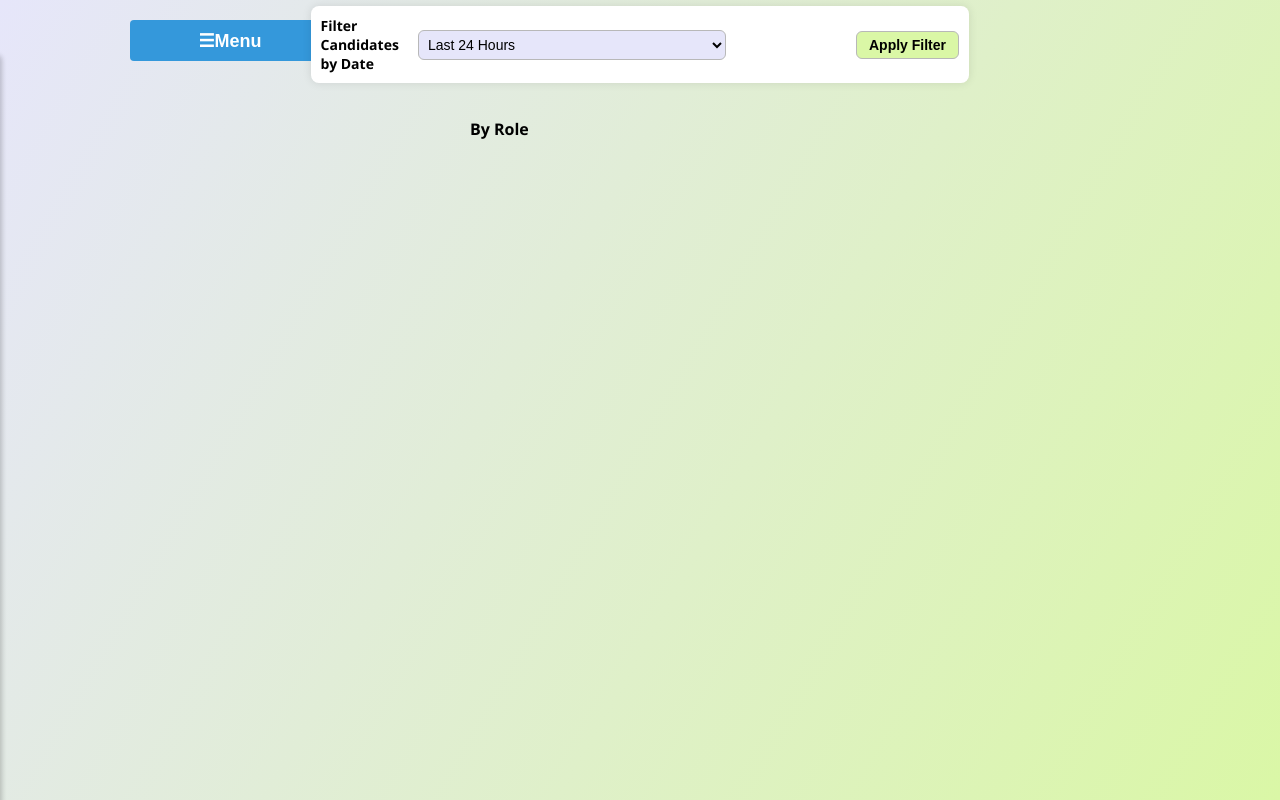
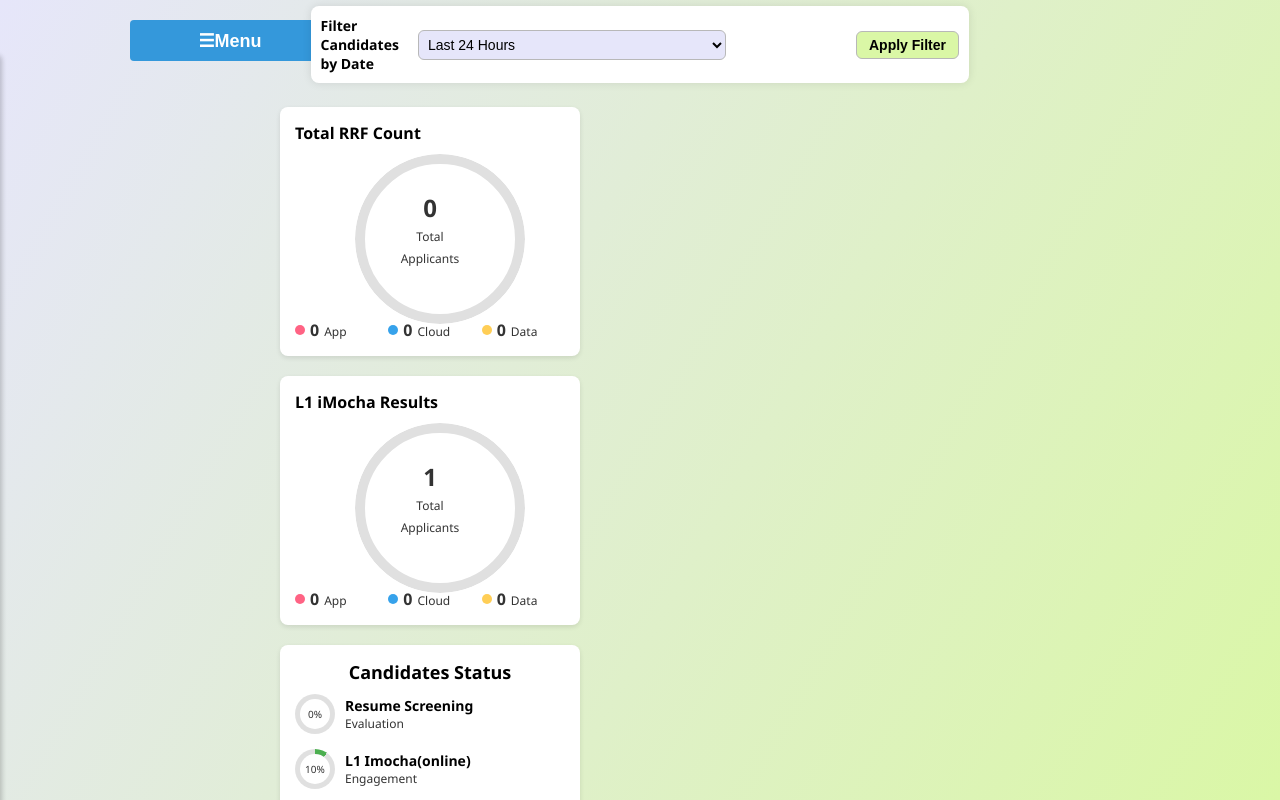
Before and after one commit to HalikaAluru-VM/TAG-NEW, a React (Create React App) app in the folder src/frontend/: page /dashboard in a window 1280 px wide. Built offline with nearby package versions, Linux system fonts and the light colour scheme.

Commit message:
dashboard.js fixes

```diff
--- a/src/frontend/src/components/Dashboard/Dashboard.js
+++ b/src/frontend/src/components/Dashboard/Dashboard.js
@@ -271,6 +271,238 @@ const PopupModal = ({ isVisible, title, tableId, onClose, children, showFilters,
   );
 };
 
+// RightPanel Component
+const RightPanel = () => {
+  const [rrfCount, setRrfCount] = useState(0);
+  const [imochaResults, setImochaResults] = useState({
+    total: 1,
+    app: 0,
+    cloud: 0,
+    data: 0
+  });
+  const [candidateStatus, setCandidateStatus] = useState([
+    { name: "Resume Screening", progress: 0, type: "Evaluation" },
+    { name: "L1 Imocha(online)", progress: 10, type: "Engagement" },
+    { name: "L2 Interview", progress: 30, type: "Relationship" },
+    { name: "Fitment Round", progress: 0, type: "Selection" }
+  ]);
+
+  return (
+    <div style={{
+      display: "flex",
+      flexDirection: "column",
+      gap: "20px",
+      padding: "10px",
+      width: "300px"
+    }}>
+      {/* Total RRF Count */}
+      <div style={{
+        backgroundColor: "white",
+        borderRadius: "8px",
+        padding: "15px",
+        cursor: "pointer",
+        boxShadow: "0 2px 5px rgba(0,0,0,0.1)"
+      }}>
+        <div style={{ color: "black", marginBottom: "10px", fontWeight: "bold" }}>Total RRF Count</div>
+        <div style={{
+          position: "relative",
+          width: "150px",
+          height: "150px",
+          margin: "0 auto"
+        }}>
+          <div style={{
+            position: "absolute",
+            width: "100%",
+            height: "100%",
+            borderRadius: "50%",
+            border: "10px solid #e0e0e0",
+            clipPath: "circle(50% at 50% 50%)"
+          }}></div>
+          <div style={{
+            position: "absolute",
+            top: "50%",
+            left: "50%",
+            transform: "translate(-50%, -50%)",
+            textAlign: "center"
+          }}>
+            <p style={{ fontSize: "24px", fontWeight: "bold", margin: 0 }}>{rrfCount}</p>
+            <span style={{ fontSize: "12px" }}>Total Applicants</span>
+          </div>
+        </div>
+        <div style={{
+          display: "grid",
+          gridTemplateColumns: "repeat(3, 1fr)",
+          gap: "10px",
+          marginTop: "15px"
+        }}>
+          <div style={{ display: "flex", alignItems: "center", gap: "5px" }}>
+            <div style={{
+              width: "10px",
+              height: "10px",
+              borderRadius: "50%",
+              backgroundColor: "#FF6384"
+            }}></div>
+            <div>
+              <span style={{ fontWeight: "bold" }}>0</span>
+              <span style={{ fontSize: "12px", marginLeft: "5px" }}>App</span>
+            </div>
+          </div>
+          <div style={{ display: "flex", alignItems: "center", gap: "5px" }}>
+            <div style={{
+              width: "10px",
+              height: "10px",
+              borderRadius: "50%",
+              backgroundColor: "#36A2EB"
+            }}></div>
+            <div>
+              <span style={{ fontWeight: "bold" }}>0</span>
+              <span style={{ fontSize: "12px", marginLeft: "5px" }}>Cloud</span>
+            </div>
+          </div>
+          <div style={{ display: "flex", alignItems: "center", gap: "5px" }}>
+            <div style={{
+              width: "10px",
+              height: "10px",
+              borderRadius: "50%",
+              backgroundColor: "#FFCE56"
+            }}></div>
+            <div>
+              <span style={{ fontWeight: "bold" }}>0</span>
+              <span style={{ fontSize: "12px", marginLeft: "5px" }}>Data</span>
+            </div>
+          </div>
+        </div>
+      </div>
+
+      {/* L1 iMocha Results */}
+      <div style={{
+        backgroundColor: "white",
+        borderRadius: "8px",
+        padding: "15px",
+        cursor: "pointer",
+        boxShadow: "0 2px 5px rgba(0,0,0,0.1)"
+      }}>
+        <div style={{ color: "black", marginBottom: "10px", fontWeight: "bold" }}>L1 iMocha Results</div>
+        <div style={{
+          position: "relative",
+          width: "150px",
+          height: "150px",
+          margin: "0 auto"
+        }}>
+          <div style={{
+            position: "absolute",
+            width: "100%",
+            height: "100%",
+            borderRadius: "50%",
+            border: "10px solid #e0e0e0",
+            clipPath: "circle(50% at 50% 50%)"
+          }}></div>
+          <div style={{
+            position: "absolute",
+            top: "50%",
+            left: "50%",
+            transform: "translate(-50%, -50%)",
+            textAlign: "center"
+          }}>
+            <p style={{ fontSize: "24px", fontWeight: "bold", margin: 0 }}>{imochaResults.total}</p>
+            <span style={{ fontSize: "12px" }}>Total Applicants</span>
+          </div>
+        </div>
+        <div style={{
+          display: "grid",
+          gridTemplateColumns: "repeat(3, 1fr)",
+          gap: "10px",
+          marginTop: "15px"
+        }}>
+          <div style={{ display: "flex", alignItems: "center", gap: "5px" }}>
+            <div style={{
+              width: "10px",
+              height: "10px",
+              borderRadius: "50%",
+              backgroundColor: "#FF6384"
+            }}></div>
+            <div>
+              <span style={{ fontWeight: "bold" }}>{imochaResults.app}</span>
+              <span style={{ fontSize: "12px", marginLeft: "5px" }}>App</span>
+            </div>
+          </div>
+          <div style={{ display: "flex", alignItems: "center", gap: "5px" }}>
+            <div style={{
+              width: "10px",
+              height: "10px",
+              borderRadius: "50%",
+              backgroundColor: "#36A2EB"
+            }}></div>
+            <div>
+              <span style={{ fontWeight: "bold" }}>{imochaResults.cloud}</span>
+              <span style={{ fontSize: "12px", marginLeft: "5px" }}>Cloud</span>
+            </div>
+          </div>
+          <div style={{ display: "flex", alignItems: "center", gap: "5px" }}>
+            <div style={{
+              width: "10px",
+              height: "10px",
+              borderRadius: "50%",
+              backgroundColor: "#FFCE56"
+            }}></div>
+            <div>
+              <span style={{ fontWeight: "bold" }}>{imochaResults.data}</span>
+              <span style={{ fontSize: "12px", marginLeft: "5px" }}>Data</span>
+            </div>
+          </div>
+        </div>
+      </div>
+
+      {/* Candidates Status */}
+      <div style={{
+        backgroundColor: "white",
+        borderRadius: "8px",
+        padding: "15px",
+        boxShadow: "0 2px 5px rgba(0,0,0,0.1)"
+      }}>
+        <header style={{ textAlign: "center", width: "100%", marginBottom: "10px" }}>
+          <h1 style={{ fontSize: "18px", margin: 0 }}>Candidates Status</h1>
+        </header>
+        <div style={{ display: "flex", flexDirection: "column", gap: "15px" }}>
+          {candidateStatus.map((status, index) => (
+            <div key={index} style={{
+              display: "flex",
+              alignItems: "center",
+              gap: "10px"
+            }}>
+              <div style={{
+                position: "relative",
+                width: "40px",
+                height: "40px",
+                borderRadius: "50%",
+                background: `conic-gradient(#4CAF50 ${status.progress}%, #e0e0e0 ${status.progress}% 100%)`,
+                display: "flex",
+                alignItems: "center",
+                justifyContent: "center"
+              }}>
+                <div style={{
+                  position: "absolute",
+                  width: "30px",
+                  height: "30px",
+                  borderRadius: "50%",
+                  backgroundColor: "white"
+                }}></div>
+                <span style={{ fontSize: "10px", zIndex: 1 }}>{status.progress}%</span>
+              </div>
+              <div>
+                <h2 style={{ fontSize: "14px", margin: 0 }}>{status.name}</h2>
+                <div style={{ display: "flex", gap: "5px", fontSize: "12px" }}>
+                  <span>{status.type}</span>
+                </div>
+              </div>
+            </div>
+          ))}
+        </div>
+      </div>
+    </div>
+  );
+};
+
 // Dashboard Content Component
 const DashboardContent = () => {
   const [isPopupVisible, setIsPopupVisible] = useState(false);
@@ -309,7 +541,8 @@ const DashboardContent = () => {
   }, []);
 
   return (
-    <div id="content">
+    <div id="content" style={{ display: "flex" }}>
+      <div style={{ flex: 1 }}>
         <div className="dashboard-container">
           <Card
             id="card"
@@ -408,7 +641,7 @@ const DashboardContent = () => {
           <Card id="imochaCompletedCard" count="Loading..." label="Imocha Completed" />
         </div>
 
-      {/* HR Selection Chart */}
+        {/* HR Selection Details */}
         <div className="hrcardnew">
           <div className="hrcard">
             <h3 style={{ color: "black", marginTop: "5px" }}>HR Selection Details</h3>
@@ -416,7 +649,7 @@ const DashboardContent = () => {
           </div>
         </div>
 
-      {/* Role-based Cards */}
+        {/* By Role Section */}
         <h4 style={{ color: "black", paddingLeft: "200px" }}>By Role</h4>
         <div className="wrapper">
           <div className="containerss">
@@ -529,6 +762,9 @@ const DashboardContent = () => {
           <Chart title="Data EC Job Roles" canvasId="secondRoleChart" hidden />
         </div>
       </div>
+
+      <RightPanel />
+    </div>
   );
 };
 
```
Lines whose indentation alone changed are shown as unchanged.
